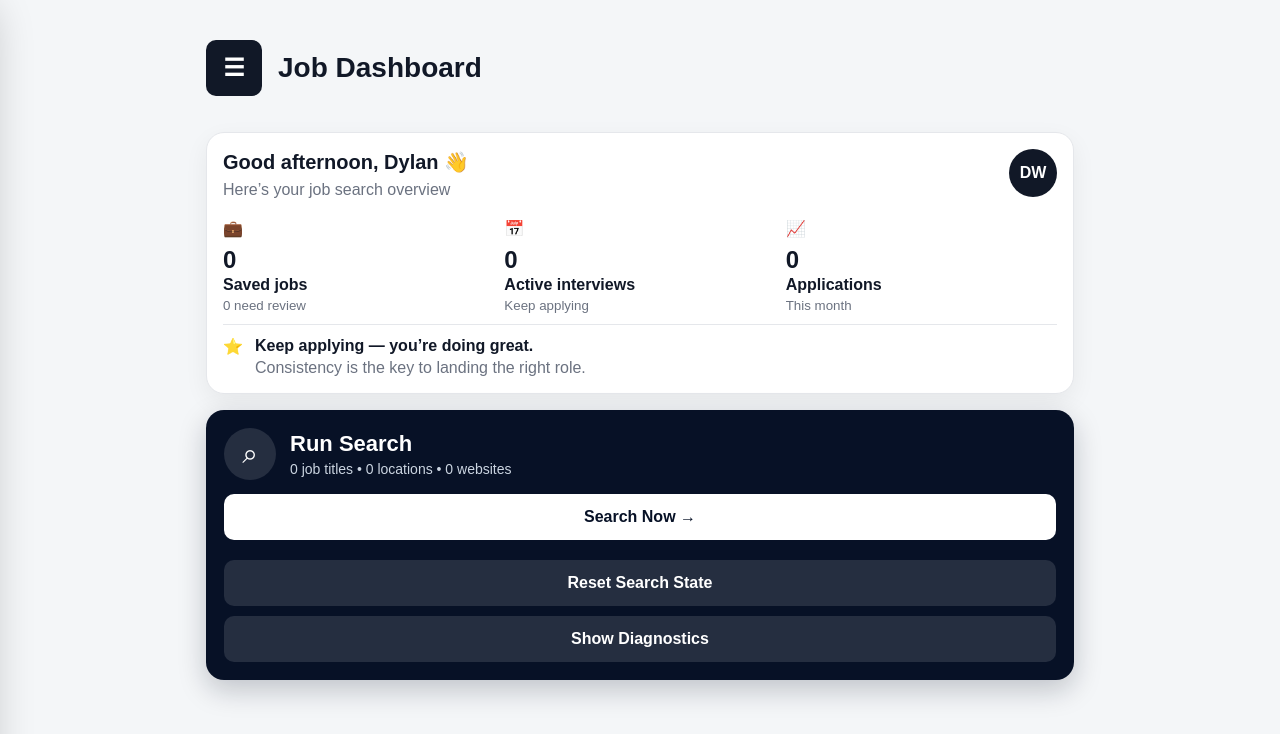
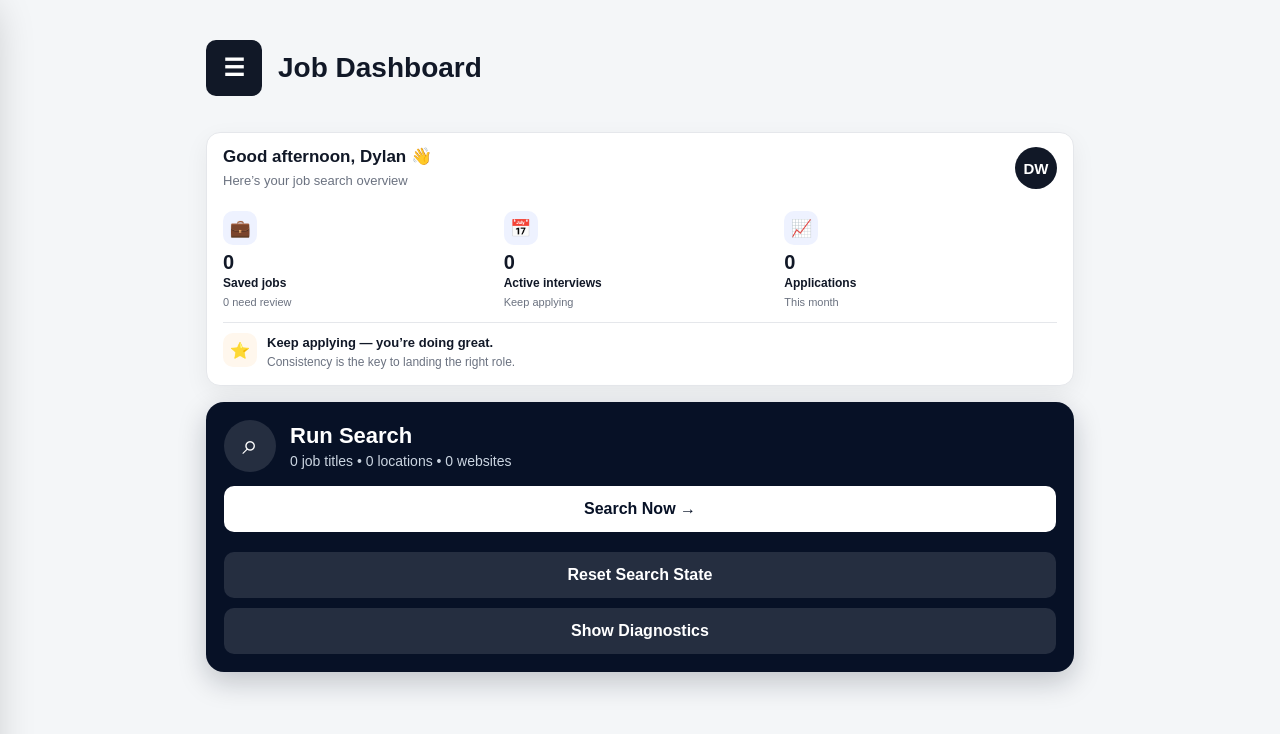
Before and after one commit to dcast-gif/Job-Watcher, a Next.js app: page / in a window 1280 px wide. Shown: the top 734 px of the page. Built offline with nearby package versions, Linux system fonts and the light colour scheme.

Commit message:
Update globals.css

```diff
--- a/app/globals.css
+++ b/app/globals.css
@@ -671,3 +671,91 @@ select {
 .secondaryActionButton:hover {
   background: rgba(255, 255, 255, 0.2);
 }
+.dashboardHero {
+  padding: 14px 16px;
+  border-radius: 14px;
+}
+
+.heroTop {
+  margin-bottom: 12px;
+}
+
+.heroTop h2 {
+  font-size: 17px;
+  line-height: 1.2;
+}
+
+.heroTop p {
+  font-size: 13px;
+}
+
+.avatarCircle {
+  width: 42px;
+  height: 42px;
+  font-size: 15px;
+}
+
+.heroStats {
+  gap: 8px;
+  padding: 10px 0 12px;
+}
+
+.heroIcon {
+  width: 34px;
+  height: 34px;
+  border-radius: 10px;
+  background: #eef2ff;
+  align-items: center;
+  justify-content: center;
+  font-size: 17px;
+  margin-bottom: 6px;
+}
+
+.heroStats strong {
+  font-size: 20px;
+}
+
+.heroStats p {
+  font-size: 12px;
+  line-height: 1.2;
+  margin: 2px 0;
+}
+
+.heroStats small {
+  font-size: 11px;
+}
+
+.heroMessage {
+  padding-top: 10px;
+  gap: 10px;
+}
+
+.heroMessage span {
+  width: 34px;
+  height: 34px;
+  border-radius: 10px;
+  background: #fff7ed;
+  display: inline-flex;
+  align-items: center;
+  justify-content: center;
+  flex-shrink: 0;
+}
+
+.heroMessage strong {
+  font-size: 13px;
+}
+
+.heroMessage p {
+  font-size: 12px;
+  line-height: 1.3;
+}
+
+@media (prefers-color-scheme: dark) {
+  .heroIcon {
+    background: #1e293b;
+  }
+
+  .heroMessage span {
+    background: #1e293b;
+  }
+}
```
